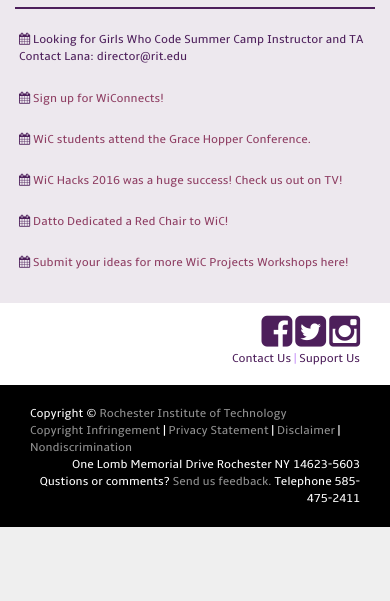
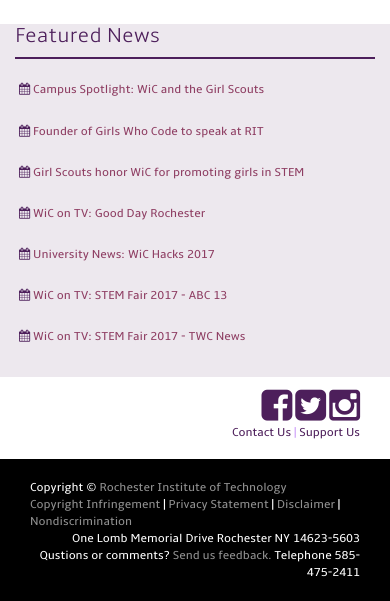
Before and after one commit to Women-in-Computing-at-RIT/WiCWebsite, a PHP site: page / in a window 390 px wide; the page is wider, and only the part inside the window is pictured. Shown: the part 986-1587 px from the top of that part. Before the commit the page ends 1513 px from the top of that part, so only its background shows below. Run offline with PHP 8.4, Linux system fonts and the light colour scheme; some libraries are stand-ins or nearby versions.

Commit message:
Added new committee head images, replaces carousel with WiCHacks video, updated featured news

```diff
--- a/css/custom.css
+++ b/css/custom.css
@@ -457,7 +457,7 @@ a.list-group-item:focus {
   margin: 0px;
 }
 /***** Events Page *******/
-iframe{
+.eCalender{
   float: left;
   border: solid 1px #777;
   width: 90%;
--- a/index.php
+++ b/index.php
@@ -15,18 +15,22 @@
         	        <h3>Fall Meeting Times</h3>
 					<hr>
 					<ul class="h4 nobullets">
-                        <li><b>General Meeting: Wed &bull; 6:30pm &bull; GOL-3560</b></li>
+                        <li><b>General Meeting: Wed &bull; 6:30pm &bull; GOL-3560</b> </li>
 						<li>Events Committee: Fri &bull; 2:00pm &bull; GOL-2600</li>
 						<li>Outreach Committee: Mon &bull; 4:35pm &bull; GOL-2600</li>
-						<li>Public Relations Committee: Mon &bull; 6:30pm &bull; GOL-2600</li>
-						<li>WiC Allies: Mon &bull; 11:20am &bull; GOL-2600</li>
+						<li>Public Relations Committee: Mon &bull; 6:30pm &bull; INS-1080</li>
+						<li>WiC Allies: Mon &bull; 11:20am &bull; SLA-2170</li>
 						<li>WiCHacks Committee: Wed &bull; 8:00pm &bull; GOL-2600</li>
 						<li>Projects Committee: Mon &bull; 5:35pm &bull; GOL-2600</li>
 					</ul>
 
         		</div>
         		<div class="col-md-6">
-          		<div id="wiccarousel" class="carousel slide" data-ride="carousel">
+                    <iframe width="560px" height="315px" src="https://www.youtube.com/embed/OxlXmc-jViI?rel=0"
+                            frameborder="0" allowfullscreen></iframe>
+
+                   <!-- carousel
+          		    <div id="wiccarousel" class="carousel slide" data-ride="carousel">
             		<ol class="carousel-indicators">
               			<li data-target="#wiccarousel" data-slide-to="0" class="active"></li>
               			<li data-target="#wiccarousel" data-slide-to="1"></li>
@@ -56,36 +60,40 @@
               			</div>
             		</div>
           		</div>
-      		</div>
+          		    -->
+
+      		    </div>
       			<div class="col-md-3 WiCcolorBK featNws">
             <h3>Featured News</h3><hr>
 
 			<div class="row">
 				<div class="col-md-12">
 					<i class="fa fa-calendar fa-1x"></i>
-					Looking for Girls Who Code Summer Camp Instructor and TA <br/>
-					Contact Lana: director@rit.edu
+                    <a href="http://www.rit.edu/news/photoarchive.php?view=photo&datePhoto=2017-01-31">
+                        Campus Spotlight: WiC and the Girl Scouts</a> <br/>
 				</div>
 			</div>
 
 			<div class="row">
 				<div class="col-md-12">
 					<i class="fa fa-calendar fa-1x"></i>
-					<a href="http://bit.ly/WiConnects2017">Sign up for WiConnects!</a> <br/>
+					<a href="http://rbj.net/2017/04/20/founder-of-girls-who-code-to-speak-at-rit/">
+                        Founder of Girls Who Code to speak at RIT </a> <br/>
 				</div>
 			</div>
 
             <div class="row">
 					<div class="col-md-12">
 						<i class="fa fa-calendar fa-1x"></i>
-						<a href="https://www.youtube.com/watch?v=VrhxT86HW5Y">WiC students attend the Grace Hopper Conference.</a> <br/>
+						<a href="http://www.rit.edu/news/story.php?id=61929&source=enewsletter">
+                            Girl Scouts honor WiC for promoting girls in STEM</a> <br/>
 					</div>
 			</div>
 
           <div class="row">
 						<div class="col-md-12">
 							<i class="fa fa-calendar fa-1x"></i>
-							<a href="https://www.youtube.com/watch?v=tacEIv64Jtk">WiC Hacks 2016 was a huge success! Check us out on TV!</a> <br/>
+							<a href="https://www.youtube.com/watch?v=OqUx7HMd4zY">WiC on TV: Good Day Rochester</a> <br/>
 
 						</div>
 					</div>
@@ -93,7 +101,8 @@
 					<div class="row">
 						<div class="col-md-12">
 							<i class="fa fa-calendar fa-1x"></i>
-							<a href="https://www.facebook.com/WICATRIT/photos/a.10152845186096777.1073741825.144033821776/10153849043636777/?type=1&permPage=1">Datto Dedicated a Red Chair to WiC!</a> <br/>
+							<a href="http://www.rit.edu/news/story.php?id=59631&source=enewsletter">
+                                University News: WiC Hacks 2017</a> <br/>
 
 						</div>
 					</div>
@@ -101,11 +110,18 @@
 					<div class="row">
 						<div class="col-md-12">
 							<i class="fa fa-calendar fa-1x"></i>
-				     <a href="http://bit.ly/WiC_Workshops">Submit your ideas for more WiC Projects Workshops here!</a>
+				     <a href="https://www.youtube.com/watch?v=AS9TWebVQ98">WiC on TV: STEM Fair 2017 - ABC 13</a>
 						</div>
 					</div>
+                    <div class="row">
+                        <div class="col-md-12">
+                            <i class="fa fa-calendar fa-1x"></i>
+                            <a href="https://www.youtube.com/watch?v=KEoWd_4Exag">WiC on TV: STEM Fair 2017 - TWC News</a>
+                        </div>
+                    </div>
 
-			</div>
+
+                </div>
 
 
 	<!--<div class="announce row WiCcolorBK col-md-6">
--- a/pages/events.php
+++ b/pages/events.php
@@ -23,7 +23,7 @@
 			<div class="col-md-9 WiCcolorBK">
 				<h1>Upcoming Events</h1>
 				<div class="row">
-				<iframe src="https://www.google.com/calendar/embed?src=wicatrit%40gmail.com&ctz=America/New_York" frameborder="0" scrolling="no">
+				<iframe class="eCalender" src="https://www.google.com/calendar/embed?src=wicatrit%40gmail.com&ctz=America/New_York" frameborder="0" scrolling="no">
         </iframe>
 			</div>
 		</div>
```
Also changed, not shown: pages/committees.php (+9 -6 lines), images/CH_17-18/Bill.jpg (added), images/CH_17-18/Cassidy.jpg (added), images/CH_17-18/Catherine.jpg (added), images/CH_17-18/Lauren.jpg (added), images/CH_17-18/Regina.jpg (added), images/CH_17-18/Sarah.jpg (added), images/CH_17-18/Sneha.jpg (added).
